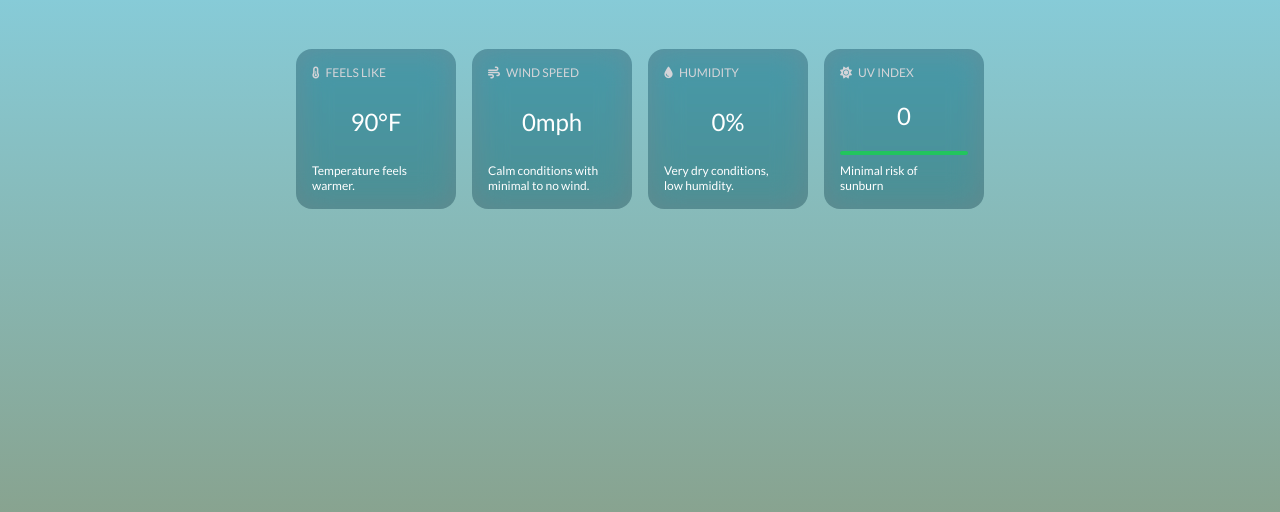
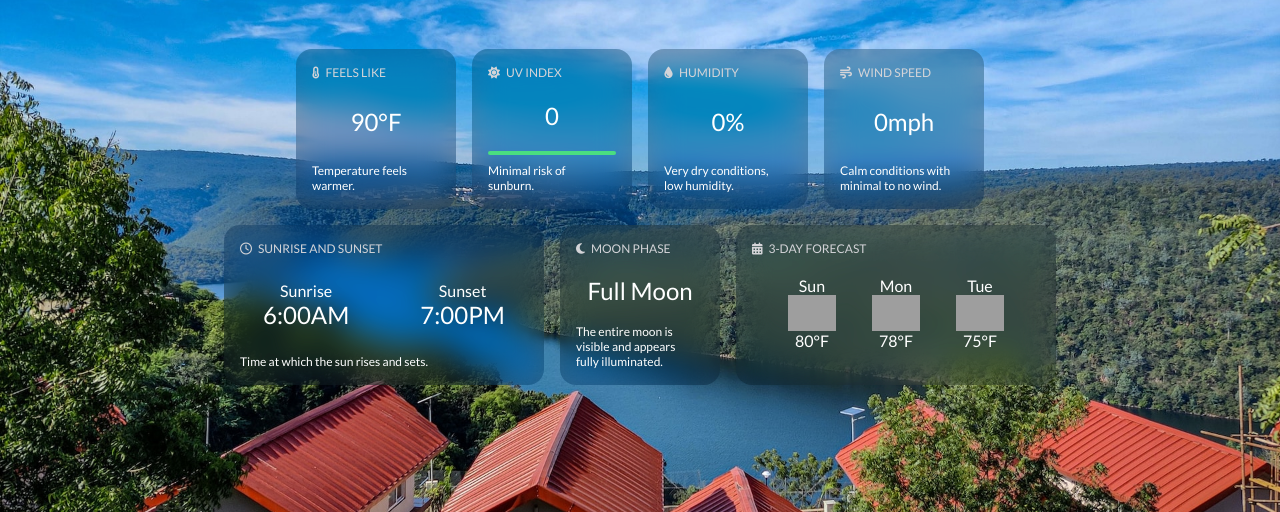
Before and after one commit to angel-472/weather-app, a website built with webpack: page src/index.html in a window 1280 px wide. Shown: the part 284-796 px from the top of the page. Built offline with nearby package versions, Linux system fonts and the light colour scheme; grey boxes are pictures that could not be loaded.

Commit message:
Work more on weather app design

```diff
--- a/src/index.html
+++ b/src/index.html
@@ -23,15 +23,16 @@
           <span id="condition">Sunny</span>
         </div>
         <div id="weather-info-cards">
-          <div class="weather-card" style="width: 10em;">
+          <div class="weather-card">
             <span class="weather-card-title"><i class="fa-solid fa-temperature-half"></i>Feels Like</span>
             <span class="weather-card-center-value" id="feels-like">90°F</span>
             <span class="weather-card-comment">Temperature feels warmer.</span>
           </div>
           <div class="weather-card">
-            <span class="weather-card-title"><i class="fa-solid fa-wind"></i>Wind Speed</span>
-            <span class="weather-card-center-value" id="wind-speed">0mph</span>
-            <span class="weather-card-comment">Calm conditions with minimal to no wind.</span>
+            <span class="weather-card-title"><i class="fa-solid fa-sun"></i>UV Index</span>
+            <span class="weather-card-center-value" id="uv-index">0</span>
+            <span class="weather-card-quality-bar good"></span>
+            <span class="weather-card-comment">Minimal risk of sunburn.</span>
           </div>
           <div class="weather-card">
             <span class="weather-card-title"><i class="fa-solid fa-droplet"></i>Humidity</span>
@@ -39,10 +40,49 @@
             <span class="weather-card-comment">Very dry conditions, low humidity.</span>
           </div>
           <div class="weather-card">
-            <span class="weather-card-title"><i class="fa-solid fa-sun"></i>UV Index</span>
-            <span class="weather-card-center-value" id="humidity">0</span>
-            <span class="weather-card-quality-bar good"></span>
-            <span class="weather-card-comment">Minimal risk of sunburn</span>
+            <span class="weather-card-title"><i class="fa-solid fa-wind"></i>Wind Speed</span>
+            <span class="weather-card-center-value" id="wind-speed">0mph</span>
+            <span class="weather-card-comment">Calm conditions with minimal to no wind.</span>
+          </div>
+          <div class="weather-card" id="sunrise-sunset-card">
+            <span class="weather-card-title"><i class="fa-regular fa-clock"></i>Sunrise and Sunset</span>
+            <div id="sunrise-sunset-container">
+              <div id="sunrise">
+                <span>Sunrise</span>
+                <span class="weather-card-center-value" id="sunrise-time">6:00AM</span>
+              </div>
+              <div id="sunset">
+                <span>Sunset</span>
+                <span class="weather-card-center-value" id="sunset-time">7:00PM</span>
+              </div>
+            </div>
+            <span class="weather-card-comment">Time at which the sun rises and sets.</span>
+          </div>
+          <div class="weather-card">
+            <span class="weather-card-title"><i class="fa-solid fa-moon"></i>Moon Phase</span>
+            <span class="weather-card-center-value" id="wind-speed">Full Moon</span>
+            <span class="weather-card-comment">The entire moon is visible and appears fully illuminated.</span>
+          </div>
+          <div class="weather-card" id="forecast-card">
+            <span class="weather-card-title"><i class="fa-solid fa-calendar-days"></i>3-Day Forecast</span>
+            <div id="forecast-container">
+              <div id="forecast-day-1" class="forecast-day">
+                <span class="forecast-day-name">Sun</span>
+                <img class="forecast-day-icon" src="https://cdn.weatherapi.com/weather/128x128/day/113.png">
+                <span class="forecast-day-temp">80°F</span>
+              </div>
+              <div id="forecast-day-2" class="forecast-day">
+                <span class="forecast-day-name">Mon</span>
+                <img class="forecast-day-icon" src="https://cdn.weatherapi.com/weather/128x128/day/176.png">
+                <span class="forecast-day-temp">78°F</span>
+              </div>
+              <div id="forecast-day-3" class="forecast-day">
+                <span class="forecast-day-name">Tue</span>
+                <img class="forecast-day-icon" src="https://cdn.weatherapi.com/weather/128x128/day/122.png">
+                <span class="forecast-day-temp">75°F</span>
+              </div>
+            </div>
+          </div>
           </div>
         </div>
       </main>
--- a/src/style.css
+++ b/src/style.css
@@ -6,6 +6,7 @@
 
 body {
   background: linear-gradient(to bottom, #86e1ff, #889f88);
+  background: url('img/sunny.jpg');
   background-size: cover;
   font-family: 'Lato';
   color: white;
@@ -111,7 +112,7 @@ main {
 #weather-info-cards {
   display: flex;
   flex-wrap: wrap;
-  width: 90vw;
+  max-width: 70vw;
   gap: 1em;
   justify-content: center;
 }
@@ -132,7 +133,15 @@ main {
 }
 
 .weather-card-quality-bar.good {
-  background-color: #22c55e;
+  background-color: #4ade80;
+}
+
+.weather-card-quality-bar.moderate {
+  background-color: #facc15;
+}
+
+.weather-card-quality-bar.bad {
+  background-color: #f87171;
 }
 
 /* mobile */
@@ -141,6 +150,55 @@ main {
     background-size: auto;
   }
   #weather-main-card {
-    width: 15em;
+    width: 13em;
+  }
+  #weather-info-cards {
+    max-width: 90vw;
   }
 }
+
+
+#sunrise-sunset-card {
+  width: 20em;
+}
+
+#sunrise-sunset-container {
+  display: flex;
+  margin-top: auto;
+  margin-bottom: auto;
+  justify-content: space-evenly;
+  gap: 3em;
+}
+
+#sunrise-sunset-container > div {
+  display: flex;
+  flex-direction: column;
+}
+
+#sunrise-sunset-container + .weather-card-comment {
+  width: 100%;
+}
+
+/* forecast */
+#forecast-card {
+  width: 20em;
+}
+
+#forecast-container {
+  display: flex;
+  align-items: center;
+  margin-top: auto;
+  margin-bottom: auto;
+  justify-content: space-evenly;
+}
+
+.forecast-day {
+  display: flex;
+  flex-direction: column;
+  align-items: center;
+}
+
+.forecast-day > img {
+  width: 3em;
+  height: auto;
+}
```
Also changed, not shown: src/img/cloudy.jpg (added).
